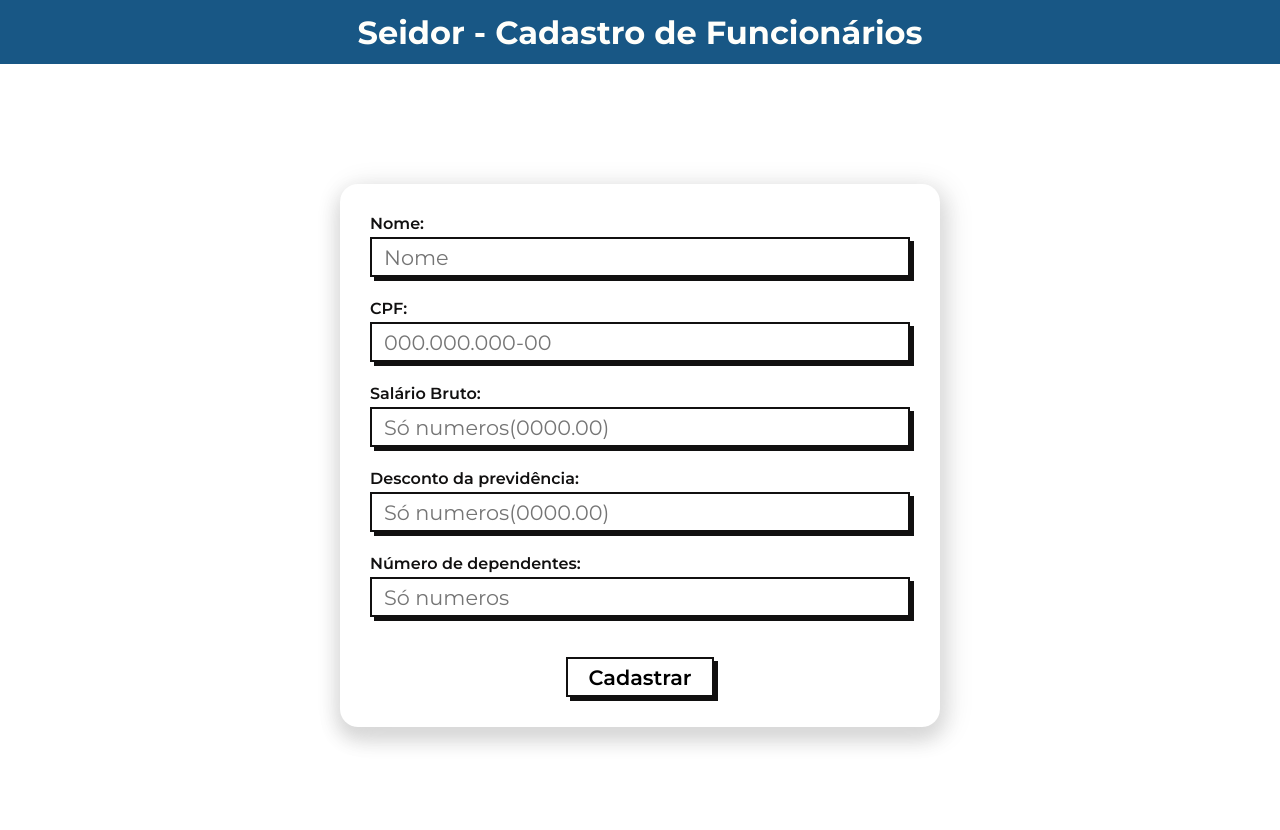
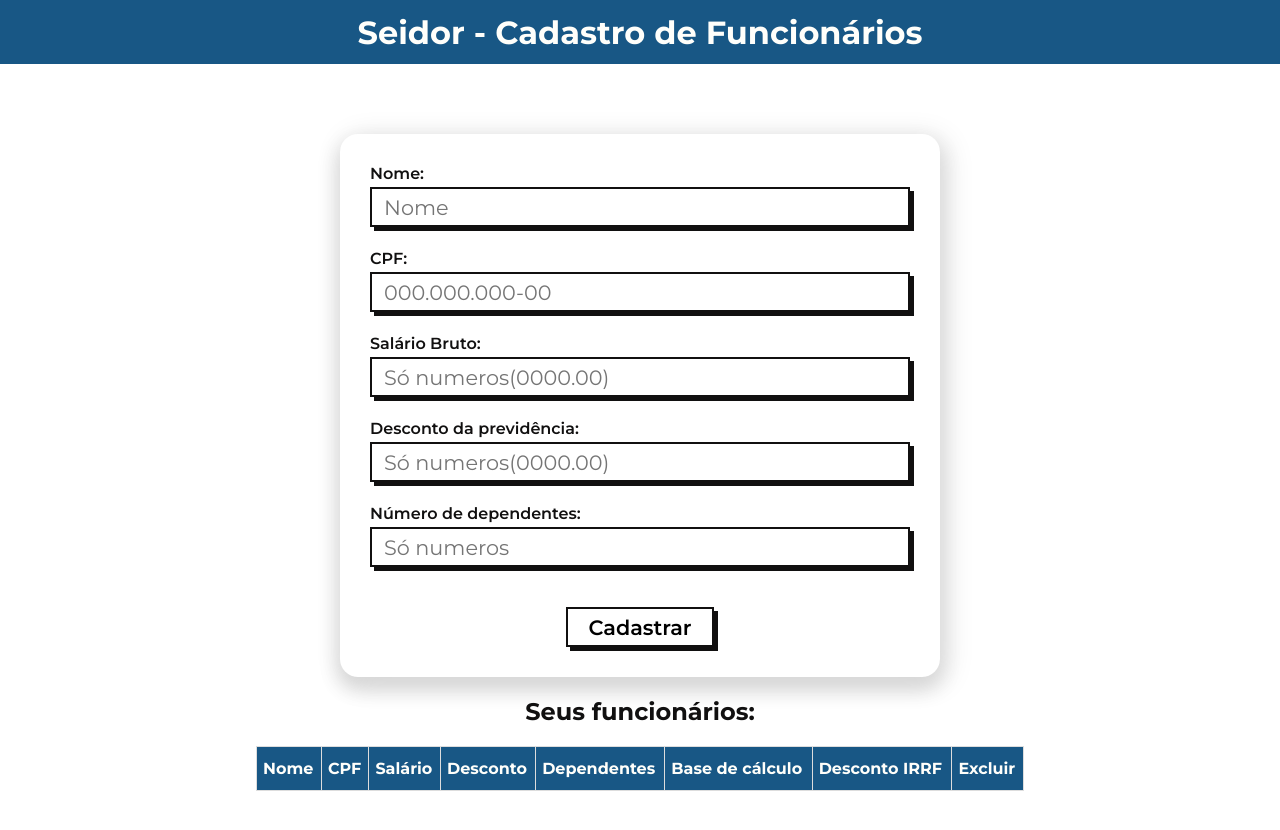
Before and after one commit to joaopf4/teste-seidor, a React (Create React App) app: page / in a window 1280 px wide. Before the commit the page ends 800 px from the top, so only its background shows below. Built offline with nearby package versions, Linux system fonts and the light colour scheme.

Commit message:
creating a table to render employee data

```diff
--- a/src/containers/cadastro/cadastro.jsx
+++ b/src/containers/cadastro/cadastro.jsx
@@ -1,23 +1,43 @@
-import React from 'react';
+import React, { useState, useEffect } from 'react';
 import {
     Cadastro,
     Input,
     FormContainer,
-    Button
+    Button,
+    TabelaFuncs
 } from './styled';
 
 function CadastroFunc() {
-    const [state , setState] = React.useState({
+    const [state , setState] = useState({
         nome : '',
         cpf : '',
         salarioBruto: '',
         descontoPrev: '',
         dependentes: ''
+    });
+    const [calculoFunc, setCalculoFunc] = useState(false);
+    const [salarioBase, setSalarioBase] = useState('');
+    const [descontoIR, setDescontoIR] = useState('');
+    // const [funcionario, addFuncionario] = useState([
+    //     {
+    //         ...state,
+    //         salarioBase: '',
+    //         descontoIR: '',
+    //     }
+    // ]);
 
-    });
-    const [calculoFunc, setCalculoFunc] = React.useState(false);
-    const [salarioBase, setSalarioBase] = React.useState('');
-    const [descontoIR, setDescontoIR] = React.useState('');
+
+    // useEffect(() => {
+    //     const funcionariosStorage = localStorage.getItem('funcionario');
+    //     if(funcionariosStorage){
+    //         addFuncionario(JSON.parse(funcionariosStorage));
+    //     }
+    //     return() => {}
+    // }, [])
+
+    // useEffect(() => {
+    //     localStorage.setItem('funcionario', JSON.stringify(funcionario))
+    // }, [funcionario]);
 
     const handleChange = (e) => {
         const {id , value} = e.target
@@ -52,7 +72,7 @@ function CadastroFunc() {
         const deducao = 164.56;
 
         const salarioBaseIR = (salario - desconto) - (deducao * dependentes);
-        setSalarioBase(salarioBaseIR);
+        setSalarioBase(salarioBaseIR.toFixed(2));
 
         let aliquota = 0;
         let parcelaDeducao = 0;
@@ -78,10 +98,7 @@ function CadastroFunc() {
             aliquota = 0.275;
         }
         const descontoIRRF = (salarioBaseIR * aliquota) - parcelaDeducao;
-        setDescontoIR(descontoIRRF);
-
-
-
+        setDescontoIR(descontoIRRF.toFixed(2));
         console.log(`O salário base para cálculo do IR do funcionário ${state.nome} é de ${salarioBaseIR}, e seu desconto no IR é de ${descontoIRRF}`);
 
         return descontoIRRF;
@@ -160,11 +177,49 @@ function CadastroFunc() {
                     </Button>
                 </form>
             </FormContainer>
-            {
-                calculoFunc &&
-                <h3>
-                    O salário base para cálculo do IR do funcionário {state.nome} é de R$ {salarioBase}, e seu desconto no IR é de R$ {descontoIR}
-                </h3>
+            <h2>Seus funcionários: </h2>
+            {  !calculoFunc ?
+                <TabelaFuncs>
+                    <tr>
+                        <th>Nome</th>
+                        <th>CPF</th>
+                        <th>Salário</th>
+                        <th>Desconto</th>
+                        <th>Dependentes</th>
+                        <th>Base de cálculo</th>
+                        <th>Desconto IRRF</th>
+                        <th>Excluir</th>
+                    </tr>
+                </TabelaFuncs>
+                :
+                <>
+                    <TabelaFuncs>
+                        <tr>
+                            <th>Nome</th>
+                            <th>CPF</th>
+                            <th>Salário</th>
+                            <th>Desconto</th>
+                            <th>Dependentes</th>
+                            <th>Base de cálculo</th>
+                            <th>Desconto IRRF</th>
+                            <th>Excluir</th>
+                        </tr>
+                        <tr>
+                            <td>{state.nome}</td>
+                            <td>{state.cpf}</td>
+                            <td>{state.salarioBruto}</td>
+                            <td>{state.descontoPrev}</td>
+                            <td>{state.dependentes}</td>
+                            <td>{salarioBase}</td>
+                            <td>{descontoIR}</td>
+                            <td><button>X</button></td>
+                        </tr>
+                    </TabelaFuncs>
+                    <br/>
+                    <br/>
+                    <br/>
+                    <br/>
+                </>
             }
         </Cadastro>
     );
--- a/src/containers/cadastro/styled.js
+++ b/src/containers/cadastro/styled.js
@@ -54,7 +54,7 @@ export const Cadastro = styled.div `
   }
   `
 export const FormContainer = styled.div`
-    padding-top: 120px;
+    padding-top: 70px;
     display: flex;
     justify-content: center;
     @media(max-width: 540px) {
@@ -108,3 +108,24 @@ export const Button = styled.button `
     box-shadow: rgba(17, 16, 16, 1) 1px 1px ;
   }
 `
+export const TabelaFuncs = styled.table `
+  border-collapse: collapse;
+  width: 60%;
+  th{
+    padding: 12px 6px;
+    text-align: left;
+    background-color: ${theme.darkBlue};
+    color: ${theme.white};
+    border: 1px solid #ddd;
+  }
+  tr:nth-child(even){
+    background-color: #f2f2f2;
+  }
+  tr:hover {
+    background-color: #ddd;
+  }
+  td {
+    padding: 10px 0 10px 6px;
+    border: 1px solid #ddd;
+  }
+`
```
